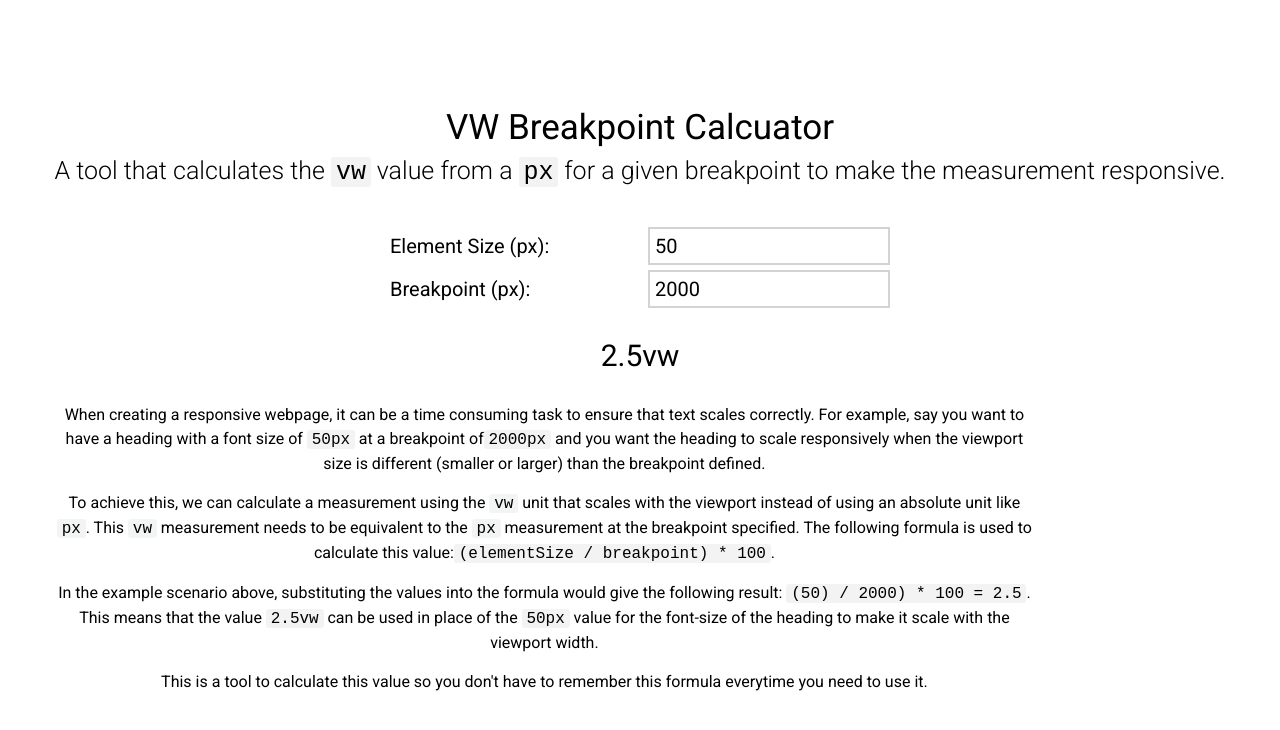
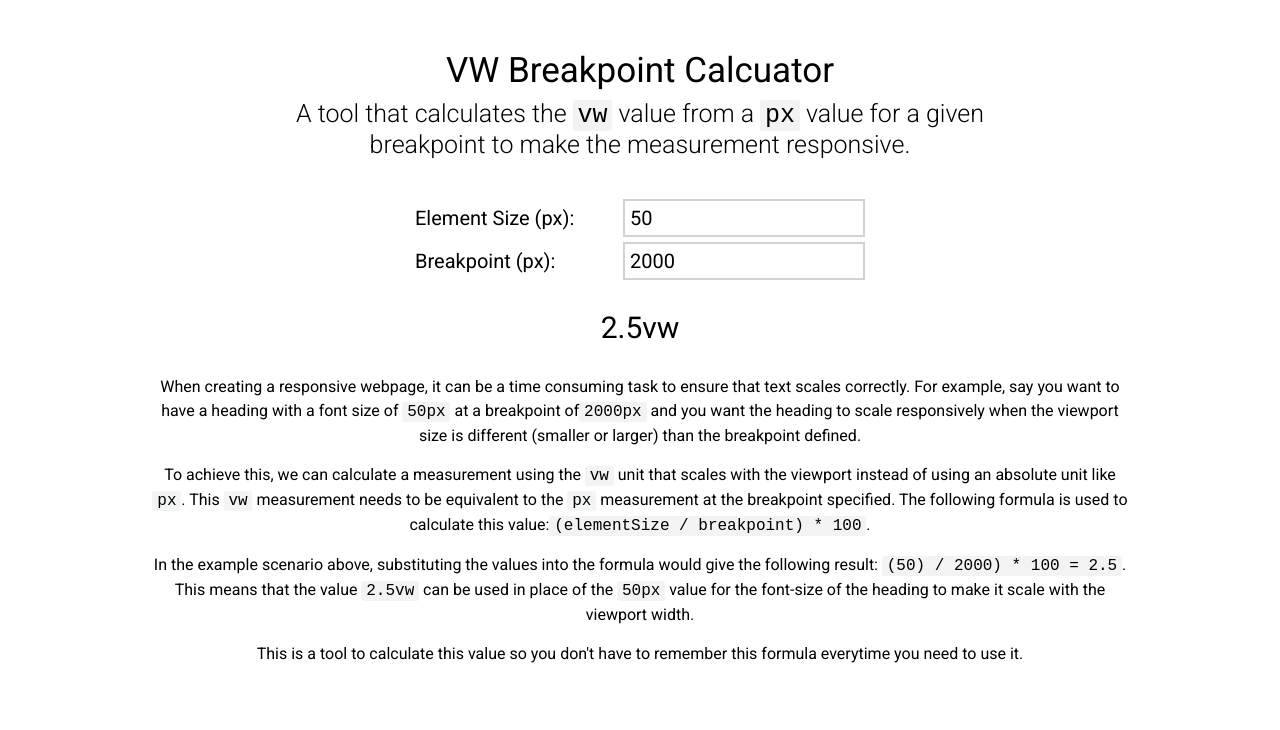
Before and after one commit to joealden/px-to-vw, a React (Create React App) app: page / in a window 1280 px wide. Shown: the top 730 px of the page. Built offline with nearby package versions, Linux system fonts and the light colour scheme.

Commit message:
Fix css and typos

```diff
--- a/package.json
+++ b/package.json
@@ -1,6 +1,6 @@
 {
   "name": "vw-breakpoint-calculator",
-  "description": "A tool that calculates the vw value from a px for a given breakpoint to make the measurement responsive.",
+  "description": "A tool that calculates the vw value from a px value for a given breakpoint to make the measurement responsive.",
   "version": "0.1.0",
   "license": "MIT",
   "private": true,
--- a/src/App.js
+++ b/src/App.js
@@ -29,7 +29,7 @@ const App = () => (
       <Heading>VW Breakpoint Calcuator</Heading>
       <ShortDescription>
         A tool that calculates the <Code>vw</Code> value from a <Code>px</Code>{" "}
-        for a given breakpoint to make the measurement responsive.
+        value for a given breakpoint to make the measurement responsive.
       </ShortDescription>
       <Tool />
       <LongDescription>
@@ -80,7 +80,7 @@ const Page = styled.div`
     margin: 50px 0;
   }
 
-  @media screen and (max-height: 700px) {
+  @media screen and (max-height: 800px) {
     height: auto;
     display: auto;
     margin: 50px 0;
@@ -105,10 +105,15 @@ const ShortDescription = styled.h2`
   text-align: center;
   font-weight: 300;
   font-size: 25px;
-  margin: 8px 30px;
+  margin: 8px auto;
+  max-width: 800px;
 
   span {
     font-size: 25px;
+  }
+
+  @media screen and (max-width: 850px) {
+    margin: 8px 30px;
   }
 `;
 
--- a/src/Tool.js
+++ b/src/Tool.js
@@ -73,7 +73,7 @@ const ToolWrapper = styled.div`
   margin: 40px auto 0;
   display: flex;
   flex-direction: column;
-  max-width: 500px;
+  max-width: 450px;
 
   @media screen and (max-width: 660px) {
     margin: 40px 30px 0;
@@ -121,6 +121,11 @@ const ToolField = styled.div`
     label {
       margin-bottom: 6px;
     }
+
+    input {
+      width: 90%;
+      text-align: center;
+    }
   }
 `;
 
```
